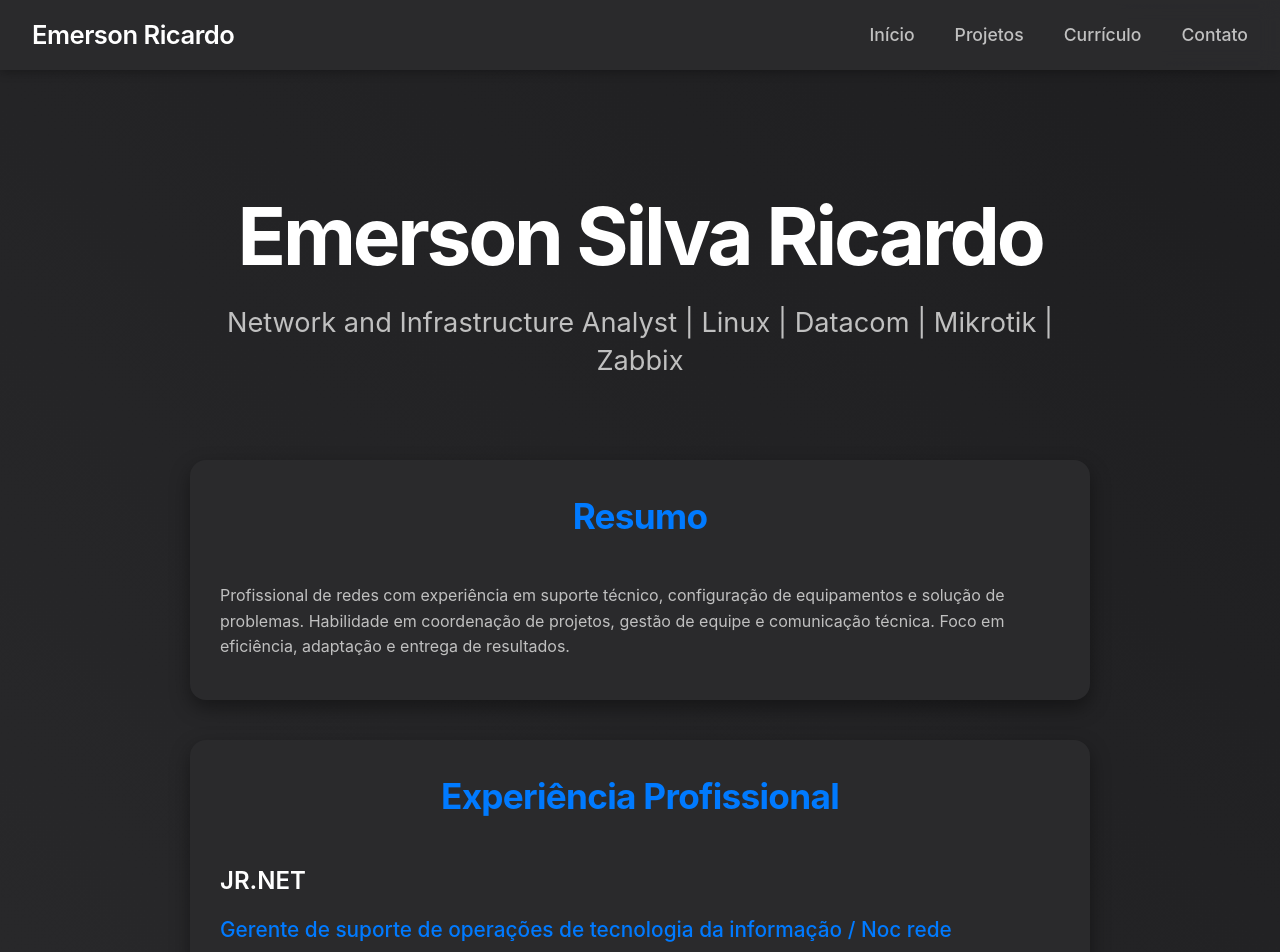
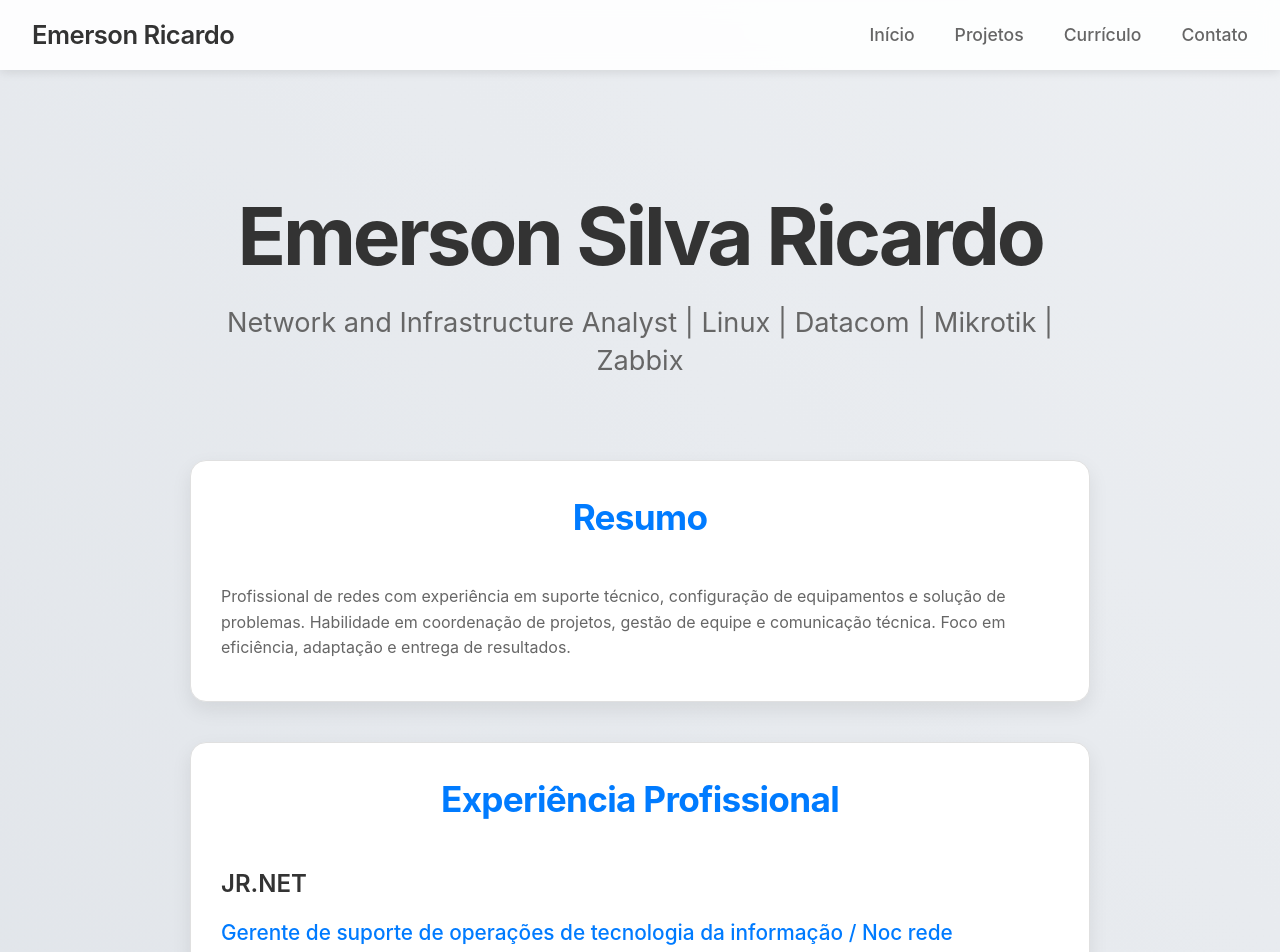
Before and after one commit to EmersonRicard0/emerson.silva.ricardo, a Next.js app: page /resume in a window 1280 px wide. Shown: the top 952 px of the page. Built offline with nearby package versions, Linux system fonts and the light colour scheme.

Commit message:
Update globals.css

```diff
--- a/src/styles/globals.css
+++ b/src/styles/globals.css
@@ -1,17 +1,16 @@
-/* src/styles/globals.css - Versão FINAL e CORRIGIDA - SEM ISOs */
+/* src/styles/globals.css - Design Portfólio - Paleta Clara e Profissional */
 
-/* Variáveis CSS para cores e fontes */
+/* Variáveis CSS para cores e fontes - Paleta CLARA */
 :root {
-  --background-dark: #1a1a1c;
-  --card-background: #2a2a2c;
-  --text-primary: #ffffff;
-  --text-secondary: #c0c0c0;
-  --apple-blue: #007aff;
-  --apple-blue-dark: #005ce6;
-  --border-color: #404044;
-  --shadow-color-light: rgba(0, 0, 0, 0.2);
-  --shadow-color-medium: rgba(0, 0, 0, 0.4);
-  --shadow-color-strong: rgba(0, 0, 0, 0.6);
+  --background-light: #f0f2f5; /* Fundo principal muito claro, quase branco */
+  --card-background-light: #ffffff; /* Fundo dos cards branco puro */
+  --text-dark-primary: #333333; /* Texto principal escuro */
+  --text-dark-secondary: #666666; /* Texto secundário escuro (para descrições) */
+  --accent-blue: #007bff; /* Azul vibrante para destaque (pode ser ajustado) */
+  --accent-blue-dark: #0056b3; /* Azul escuro para hover */
+  --border-light: #e0e0e0; /* Borda muito clara */
+  --shadow-light: rgba(0, 0, 0, 0.08); /* Sombra super sutil para elementos claros */
+  --shadow-medium: rgba(0, 0, 0, 0.15); /* Sombra média para hover */
   --border-radius-lg: 16px;
   --border-radius-md: 12px;
 
@@ -23,8 +22,8 @@ body {
   padding: 0;
   margin: 0;
   font-family: var(--font-family-system);
-  background-color: var(--background-dark);
-  color: var(--text-primary);
+  background-color: var(--background-light); /* Fundo CLARO */
+  color: var(--text-dark-primary); /* Texto ESCURO */
   line-height: 1.5;
   text-rendering: optimizeLegibility;
   -webkit-font-smoothing: antialiased;
@@ -40,9 +39,9 @@ a {
   box-sizing: border-box;
 }
 
-/* Fundo animado */
+/* Fundo animado - Adaptado para paleta clara */
 body {
-  background: linear-gradient(45deg, #1a1a1c, #2a2a2c, #1a1a1c);
+  background: linear-gradient(45deg, #f0f2f5, #e0e4e9, #f0f2f5); /* Gradiente claro e sutil */
   background-size: 300% 100%;
   animation: gradientAnimation 15s infinite alternate;
 }
@@ -66,10 +65,9 @@ body {
   align-items: center;
 }
 
-/* CLASSE .MAIN CORRIGIDA E CONSOLIDADA */
 .main {
-  padding-top: calc(7rem + 80px); /* Ajuste para empurrar o conteúdo para baixo do navbar. 80px é uma estimativa */
-  padding-bottom: 7rem; /* Mantém o padding inferior */
+  padding-top: calc(7rem + 80px); /* Ajuste para Navbar fixo */
+  padding-bottom: 7rem;
   flex: 1;
   display: flex;
   flex-direction: column;
@@ -79,7 +77,7 @@ body {
   max-width: 1600px;
 }
 
-/* Estilos para a seção Hero (Nova Página Inicial) */
+/* Estilos para a seção Hero (Página Inicial) */
 .hero {
   display: flex;
   flex-direction: column;
@@ -90,9 +88,9 @@ body {
 }
 
 .heroTitle {
-  font-size: 3rem;
+  font-size: 3rem; /* Tamanho ajustado para o hero */
   font-weight: 600;
-  color: var(--text-primary);
+  color: var(--text-dark-primary); /* Texto mais escuro */
   margin-top: 20px;
   margin-bottom: 15px;
   letter-spacing: -0.03em;
@@ -101,7 +99,7 @@ body {
 
 .heroSubtitle {
   font-size: 1.4rem;
-  color: var(--text-secondary);
+  color: var(--text-dark-secondary); /* Texto secundário escuro */
   max-width: 700px;
   line-height: 1.6;
   margin-bottom: 30px;
@@ -115,8 +113,8 @@ body {
   border-radius: 50%;
   overflow: hidden;
   margin-bottom: 25px;
-  border: 3px solid var(--apple-blue);
-  box-shadow: 0 8px 15px rgba(0, 0, 0, 0.4);
+  border: 3px solid var(--accent-blue); /* Borda azul de destaque */
+  box-shadow: 0 8px 15px var(--shadow-medium); /* Sombra mais visível para a foto */
 }
 
 .profileImage {
@@ -126,46 +124,46 @@ body {
 }
 
 
-/* Título Principal das Páginas (Usado em Downloads, Resume, Projects, Contact) */
+/* Título Principal das Páginas (Downloads, Resume, Projects, Contact) */
 .title {
   margin: 0;
   line-height: 1.1;
   font-size: 5rem;
   text-align: center;
-  color: var(--text-primary);
+  color: var(--text-dark-primary); /* Texto mais escuro */
   font-weight: 700;
   letter-spacing: -0.04em;
 }
 
-/* Descrição Principal das Páginas (Usado em Downloads, Resume, Projects, Contact) */
+/* Descrição Principal das Páginas (Downloads, Resume, Projects, Contact) */
 .description {
   text-align: center;
   line-height: 1.4;
   font-size: 1.7rem;
   margin-top: 1.5rem;
   margin-bottom: 5rem;
-  color: var(--text-secondary);
+  color: var(--text-dark-secondary); /* Texto secundário escuro */
   max-width: 900px;
   font-weight: 400;
 }
 
-/* Grid para os Cards de Ação (na Home) - Pode ser reutilizado em Projects para grid de projetos */
-.callToActionGrid, .grid { /* Combinei as classes aqui para reutilizar estilos */
+/* Grid para os Cards de Ação (na Home) */
+.callToActionGrid, .grid {
   display: grid;
-  grid-template-columns: repeat(auto-fit, minmax(300px, 1fr)); /* Mantive 300px para ação cards, adjust se precisar */
+  grid-template-columns: repeat(auto-fit, minmax(300px, 1fr));
   gap: 30px;
   width: 100%;
-  max-width: 1000px; /* Ajuste para caber 3 ou 4 cards por linha se necessário */
+  max-width: 1000px;
   margin-top: 4rem;
   padding: 0 20px;
 }
 
 /* Estilos para os Cards de Ação (Nova Página Inicial) */
 .actionCard {
-  background-color: rgba(42, 42, 44, 0.85);
+  background-color: var(--card-background-light); /* Fundo do card CLARO */
   border-radius: var(--border-radius-lg);
   padding: 30px;
-  box-shadow: 0 12px 25px rgba(0, 0, 0, 0.5);
+  box-shadow: 0 8px 20px var(--shadow-light); /* Sombra sutil para cards claros */
   transition: transform 0.3s cubic-bezier(0.25, 0.8, 0.25, 1), box-shadow 0.3s cubic-bezier(0.25, 0.8, 0.25, 1);
   text-align: center;
   display: flex;
@@ -173,16 +171,17 @@ body {
   justify-content: center;
   align-items: center;
   height: 100%;
-  color: var(--text-primary);
+  color: var(--text-dark-primary); /* Texto do card ESCURO */
+  border: 1px solid var(--border-light); /* Borda muito clara */
 }
 
 .actionCard:hover {
   transform: translateY(-8px);
-  box-shadow: 0 18px 35px var(--shadow-color-strong);
+  box-shadow: 0 15px 30px var(--shadow-medium); /* Sombra mais visível no hover */
 }
 
 .actionCard h2 {
-  color: var(--apple-blue);
+  color: var(--accent-blue); /* Azul de destaque */
   font-size: 2rem;
   margin-top: 0;
   margin-bottom: 15px;
@@ -191,7 +190,7 @@ body {
 
 .actionCard p {
   font-size: 1.1rem;
-  color: var(--text-secondary);
+  color: var(--text-dark-secondary); /* Texto secundário escuro */
   line-height: 1.4;
   margin-bottom: 0;
 }
@@ -203,10 +202,10 @@ body {
   justify-content: center;
   align-items: center;
   padding: 3rem 0;
-  border-top: 1px solid var(--border-color);
+  border-top: 1px solid var(--border-light); /* Borda clara */
   margin-top: 70px;
   width: 100%;
-  color: var(--text-secondary);
+  color: var(--text-dark-secondary); /* Texto escuro */
   font-size: 0.95rem;
 }
 
@@ -220,26 +219,27 @@ body {
 }
 
 .footer a:hover {
-  color: var(--text-primary);
+  color: var(--text-dark-primary); /* Fica mais escuro no hover */
 }
 
 .footer .logo {
   height: 1.3em;
   margin-left: 0.8rem;
-  filter: invert(1) brightness(0.9);
+  /* Inverter filtro para logo Vercel em fundo claro (ajustar conforme a logo) */
+  filter: invert(0) brightness(0.7); /* Se for logo Vercel padrão, escurece ela */
 }
 
 /* --- Estilos do Navbar --- */
 .navbar {
   width: 100%;
-  background-color: rgba(44, 44, 46, 0.9);
+  background-color: rgba(255, 255, 255, 0.9); /* Fundo CLARO sutilmente transparente */
   backdrop-filter: blur(10px);
   -webkit-backdrop-filter: blur(10px);
   position: fixed;
   top: 0;
   left: 0;
   z-index: 1000;
-  box-shadow: 0 2px 10px rgba(0, 0, 0, 0.3);
+  box-shadow: 0 2px 10px rgba(0, 0, 0, 0.1); /* Sombra mais suave */
   padding: 1rem 0;
 }
 
@@ -255,7 +255,7 @@ body {
 .navbarBrand {
   font-size: 1.6rem;
   font-weight: 600;
-  color: var(--text-primary);
+  color: var(--text-dark-primary); /* Texto ESCURO para a marca */
   letter-spacing: -0.02em;
   transition: opacity 0.2s ease;
 }
@@ -272,13 +272,13 @@ body {
 .navItem {
   font-size: 1.1rem;
   font-weight: 500;
-  color: var(--text-secondary);
+  color: var(--text-dark-secondary); /* Links ESCUROS */
   position: relative;
   transition: color 0.2s ease;
 }
 
 .navItem:hover {
-  color: var(--text-primary);
+  color: var(--text-dark-primary); /* Fica mais escuro no hover */
 }
 
 .navItem::after {
@@ -289,7 +289,7 @@ body {
   transform: translateX(-50%);
   width: 0;
   height: 2px;
-  background-color: var(--apple-blue);
+  background-color: var(--accent-blue); /* Azul de destaque */
   transition: width 0.2s ease-in-out;
 }
 
@@ -314,38 +314,39 @@ body {
 .hamburger .bar {
   width: 100%;
   height: 2px;
-  background-color: var(--text-primary);
+  background-color: var(--text-dark-primary); /* Barras ESCURAS */
   border-radius: 2px;
   transition: all 0.3s ease-in-out;
 }
 
 /* --- Estilos para as seções de Currículo (ResumePage) --- */
 .resumeSection {
-  background-color: var(--card-background);
+  background-color: var(--card-background-light); /* Fundo do card CLARO */
   border-radius: var(--border-radius-lg);
   padding: 30px;
   margin-bottom: 40px;
-  box-shadow: 0 8px 20px var(--shadow-color-medium);
+  box-shadow: 0 8px 20px var(--shadow-light); /* Sombra mais sutil */
   width: 100%;
   max-width: 900px;
   text-align: left;
+  border: 1px solid var(--border-light); /* Borda clara */
 }
 
 .resumeSection h2 {
-  color: var(--apple-blue);
+  color: var(--accent-blue); /* Azul de destaque */
   font-size: 2.2rem;
   margin-top: 0;
   margin-bottom: 25px;
   text-align: center;
   letter-spacing: -0.02em;
   padding-bottom: 15px;
-  border-bottom: 1px solid rgba(var(--border-color), 0.7);
+  border-bottom: 1px solid rgba(var(--border-light), 0.7); /* Borda clara */
 }
 
 .resumeSection p, .resumeSection li {
   font-size: 1rem;
   line-height: 1.6;
-  color: var(--text-secondary);
+  color: var(--text-dark-secondary); /* Texto escuro */
   margin-bottom: 10px;
 }
 
@@ -362,7 +363,7 @@ body {
 .experienceBlock, .educationBlock {
   margin-bottom: 30px;
   padding-bottom: 20px;
-  border-bottom: 1px dashed rgba(var(--border-color), 0.5);
+  border-bottom: 1px dashed rgba(var(--border-light), 0.5); /* Borda tracejada clara */
 }
 
 .experienceBlock:last-child, .educationBlock:last-child {
@@ -372,14 +373,14 @@ body {
 }
 
 .experienceBlock h3, .educationBlock h3 {
-  color: var(--text-primary);
+  color: var(--text-dark-primary); /* Texto escuro */
   font-size: 1.5rem;
   margin-bottom: 5px;
   font-weight: 600;
 }
 
 .roleBlock h4 {
-  color: var(--apple-blue);
+  color: var(--accent-blue); /* Azul de destaque */
   font-size: 1.3rem;
   margin-top: 15px;
   margin-bottom: 5px;
@@ -388,7 +389,7 @@ body {
 
 .periodLocation {
   font-size: 0.95rem;
-  color: var(--text-secondary);
+  color: var(--text-dark-secondary); /* Texto escuro */
   font-style: italic;
   margin-bottom: 15px;
 }
@@ -402,7 +403,7 @@ body {
 }
 
 .skillTag {
-  background-color: var(--apple-blue);
+  background-color: var(--accent-blue); /* Azul de destaque */
   color: white;
   padding: 8px 15px;
   border-radius: 20px;
@@ -412,12 +413,13 @@ body {
 }
 
 .contactLink {
-  color: var(--apple-blue) !important;
+  color: var(--accent-blue) !important;
   text-decoration: underline !important;
 }
 .contactLink:hover {
-  color: var(--apple-blue-dark) !important;
+  color: var(--accent-blue-dark) !important;
 }
+
 
 /* Responsividade Geral */
 @media (max-width: 1024px) {
@@ -448,11 +450,11 @@ body {
     top: 100%;
     left: 0;
     width: 100%;
-    background-color: rgba(44, 44, 46, 0.95);
+    background-color: rgba(255, 255, 255, 0.95); /* Fundo CLARO para o menu aberto */
     backdrop-filter: blur(15px);
     -webkit-backdrop-filter: blur(15px);
     padding: 1rem 0;
-    box-shadow: 0 5px 15px rgba(0, 0, 0, 0.4);
+    box-shadow: 0 5px 15px rgba(0, 0, 0, 0.15); /* Sombra suave */
     transition: all 0.3s ease-in-out;
     opacity: 0;
     visibility: hidden;
@@ -474,7 +476,7 @@ body {
     content: none;
   }
   .navItem:active {
-    background-color: rgba(var(--apple-blue), 0.2);
+    background-color: rgba(var(--accent-blue), 0.1); /* Feedback tátil para mobile CLARO */
   }
   .hamburger {
     display: flex;
```
